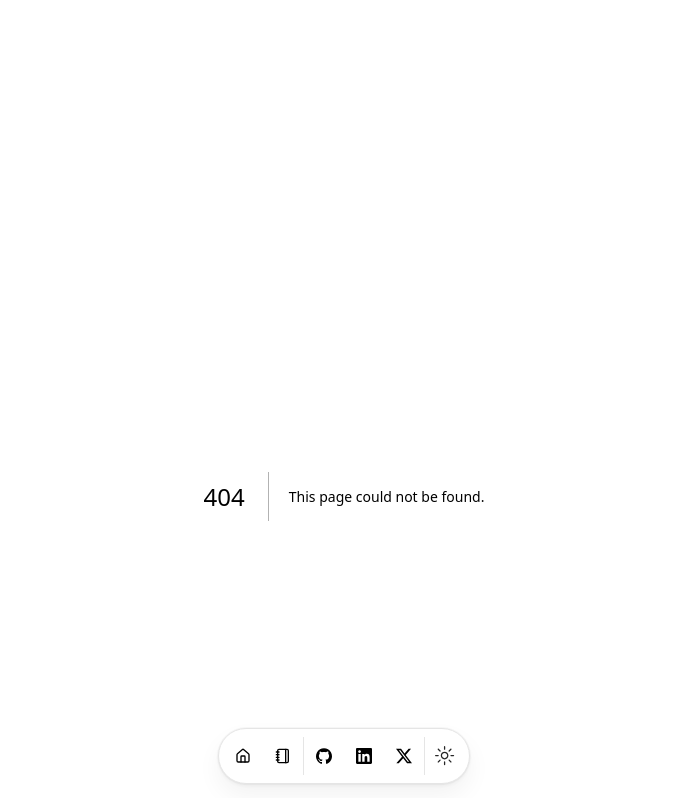
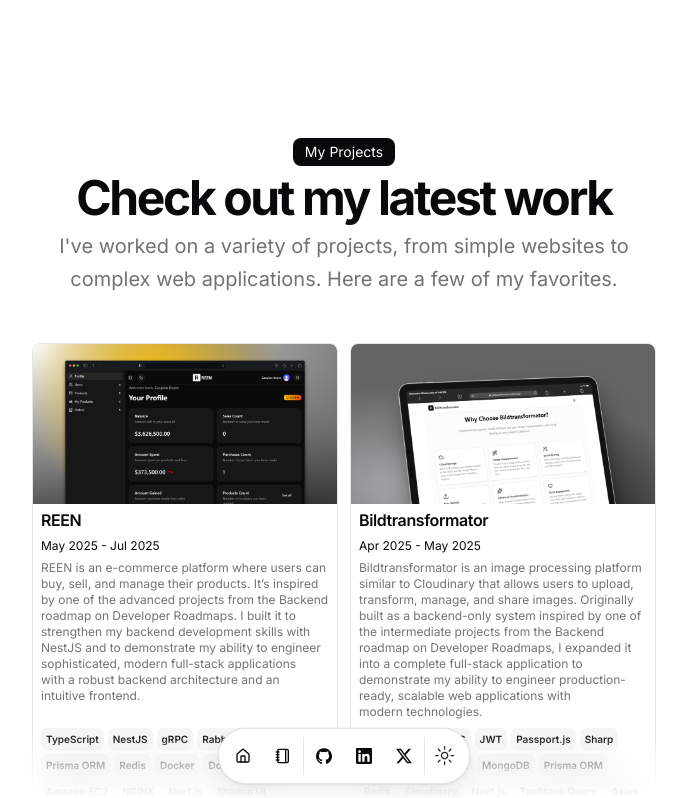
Before and after one commit to gideonadeti/portfolio, a Next.js app: page /projects in a window 1280 px wide. Before the commit this address had no page. Shown: the top 798 px of the page, without its empty margins (296-983 px from the left). Built offline with nearby package versions, Linux system fonts and the light colour scheme.

Commit message:
feat(projects-page): Create ProjectsPage component to showcase web applications and projects

```diff
--- /dev/null
+++ b/src/app/projects/page.tsx
@@ -0,0 +1,50 @@
+import BlurFade from "@/components/magicui/blur-fade";
+import { ProjectCard } from "@/components/project-card";
+import { DATA } from "@/data/resume";
+
+export const metadata = {
+  title: "Projects",
+  description:
+    "A collection of my web applications, full-stack projects, and software engineering work.",
+};
+
+const BLUR_FADE_DELAY = 0.02;
+
+export default function ProjectsPage() {
+  return (
+    <section className="space-y-12 w-full py-12">
+      <BlurFade delay={BLUR_FADE_DELAY}>
+        <div className="flex flex-col items-center justify-center space-y-4 text-center">
+          <div className="space-y-2">
+            <div className="inline-block rounded-lg bg-foreground text-background px-3 py-1 text-sm">
+              My Projects
+            </div>
+            <h1 className="text-3xl font-bold tracking-tighter sm:text-5xl">
+              Check out my latest work
+            </h1>
+            <p className="text-muted-foreground md:text-xl/relaxed lg:text-base/relaxed xl:text-xl/relaxed">
+              I&apos;ve worked on a variety of projects, from simple websites to
+              complex web applications. Here are a few of my favorites.
+            </p>
+          </div>
+        </div>
+      </BlurFade>
+      <div className="grid grid-cols-1 gap-3 sm:grid-cols-2 max-w-[800px] mx-auto">
+        {DATA.projects.map((project, id) => (
+          <BlurFade key={project.title} delay={BLUR_FADE_DELAY * 2 + id * 0.05}>
+            <ProjectCard
+              href={project.href}
+              title={project.title}
+              description={project.description}
+              dates={project.dates}
+              tags={project.technologies}
+              image={project.image}
+              video={project.video}
+              links={project.links}
+            />
+          </BlurFade>
+        ))}
+      </div>
+    </section>
+  );
+}
```
